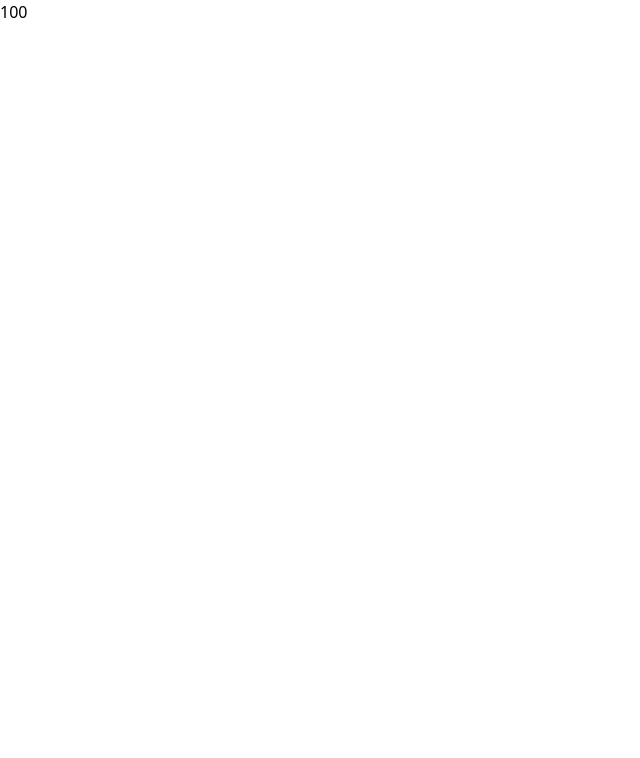
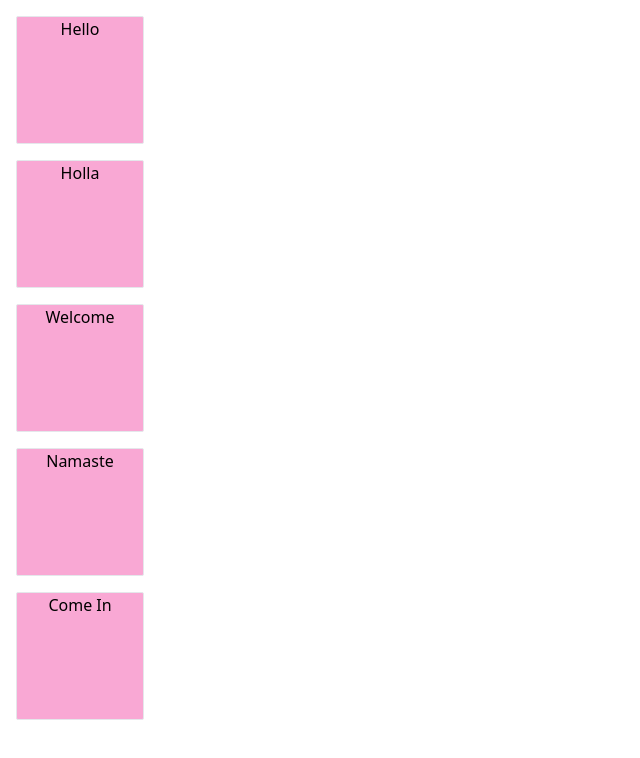
Before and after one commit to Learn-with-Sumit/rnext, a React app: page / in a window 1280 px wide. Shown: the top 758 px of the page, without its empty margins (0-640 px from the left). Built offline with nearby package versions, Linux system fonts and the light colour scheme; the HTML template or start-up script is replaced by a standard one.

Commit message:
scroll reveal

```diff
--- a/src/App.jsx
+++ b/src/App.jsx
@@ -1,5 +1,4 @@
-import Counter from "./components/Counter";
-
+import ScrollReveal from "./components/ScrollReveal";
 function App() {
     return (
         <>
@@ -9,7 +8,8 @@ function App() {
             {/*<TextMotion />*/}
             {/*<TransitionType />*/}
             {/*<Variants />*/}
-            <Counter />
+            {/*<Counter />*/}
+            <ScrollReveal />
         </>
     );
 }
--- /dev/null
+++ b/src/components/ScrollReveal.jsx
@@ -0,0 +1,38 @@
+import React from 'react'
+import {motion} from 'framer-motion';
+
+
+const Box = ({text}) => {
+    return(
+        <motion.div
+            className='w-32 h-32 border rounded-sm bg-pink-300 text-black m-4 text-center'
+            initial={{opacity: 0, x: -50}}
+            whileInView={{
+                    opacity: 1,
+                    x: 0,
+                    transition: {
+                        duration: 1,
+                    }
+                }}
+           viewport={{once: false}}
+
+            >{text}</motion.div>
+    )
+}
+
+const ScrollReveal = () => {
+    const greetings = ["Hello", "Holla", "Welcome", "Namaste", "Come In"];
+  return (
+    <div>
+
+        {
+            greetings.map((greeting, index) => (
+                <Box key={index}  text={greeting} />
+            ))
+        }
+
+    </div>
+  )
+}
+
+export default ScrollReveal
```
